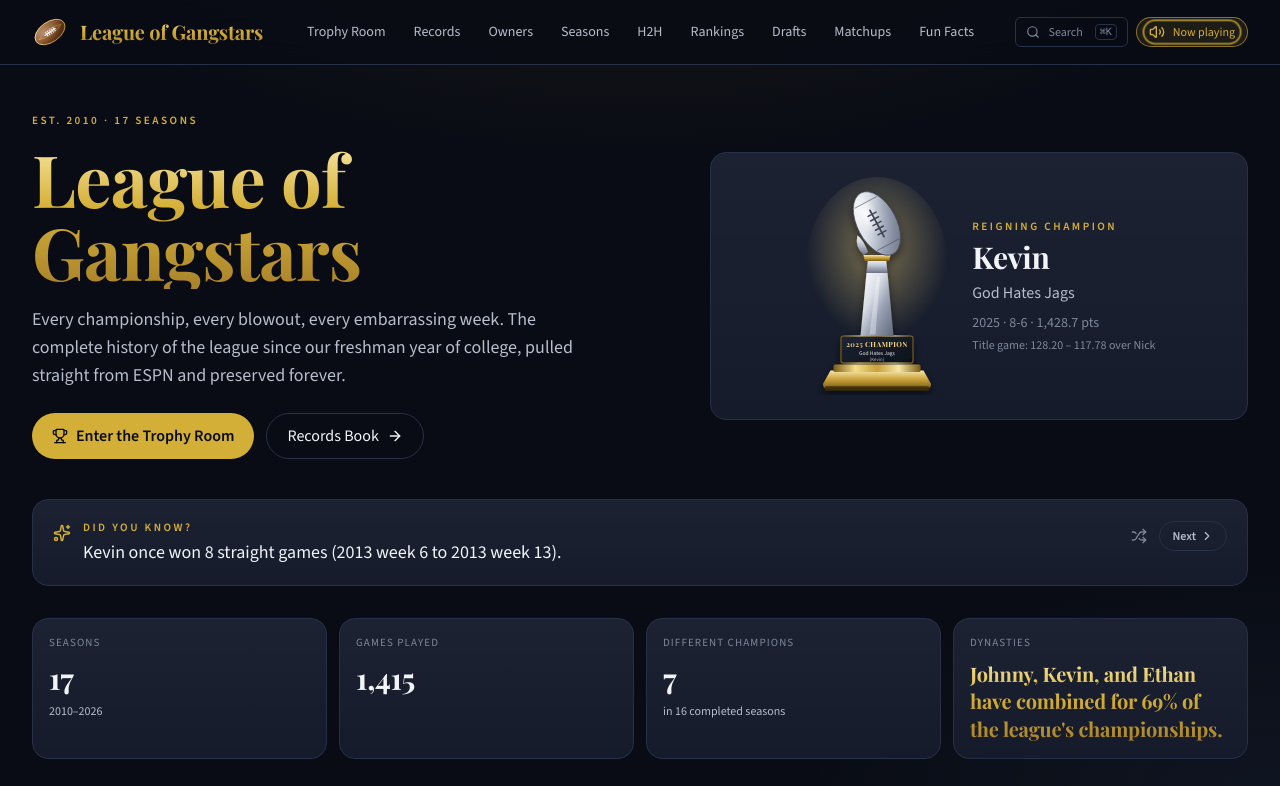
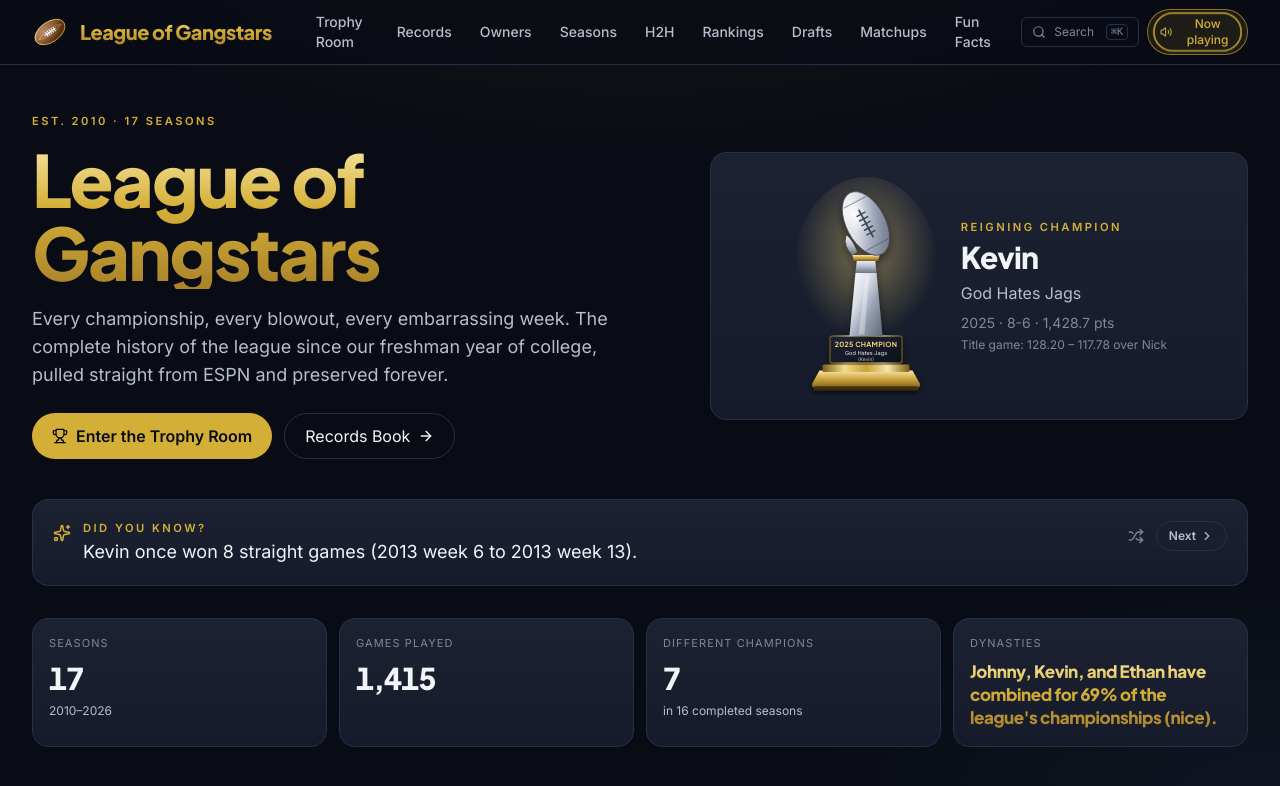
Before and after one commit to jjmeier51/fantasyfootball, a Next.js app: page / in a window 1280 px wide. Shown: the top 786 px of the page. Built offline with nearby package versions, Linux system fonts and the light colour scheme.

Commit message:
Switch to Plus Jakarta Sans + Inter; tweak dynasties tile
Co-Authored-By: Claude Fable 5.1 <noreply@anthropic.com>
Claude-Session: https://claude.ai/code/session_01TwTD6vuz5zLQqv63FnkNdw

```diff
--- a/app/globals.css
+++ b/app/globals.css
@@ -33,7 +33,7 @@
   --color-good: var(--good);
   --color-bad: var(--bad);
   --font-sans: var(--font-sans-src), ui-sans-serif, system-ui, sans-serif;
-  --font-display: var(--font-display-src), "Georgia", "Times New Roman", serif;
+  --font-display: var(--font-display-src), ui-sans-serif, system-ui, sans-serif;
 }
 
 html {
@@ -53,8 +53,8 @@ body {
 
 .font-display {
   font-family: var(--font-display);
-  font-weight: 700;
-  letter-spacing: -0.01em;
+  font-weight: 800;
+  letter-spacing: -0.025em;
 }
 
 .gold-text {
--- a/app/layout.tsx
+++ b/app/layout.tsx
@@ -1,5 +1,5 @@
 import type { Metadata } from "next";
-import { Playfair_Display, Source_Sans_3 } from "next/font/google";
+import { Inter, Plus_Jakarta_Sans } from "next/font/google";
 import "./globals.css";
 import Nav from "@/components/Nav";
 import Footer from "@/components/Footer";
@@ -7,8 +7,9 @@ import ThemePlayer from "@/components/ThemePlayer";
 import CommandPalette from "@/components/CommandPalette";
 import { meta, ownersLite, seasons } from "@/lib/data";
 
-const sans = Source_Sans_3({ variable: "--font-sans-src", subsets: ["latin"], weight: ["400", "600", "700"] });
-const display = Playfair_Display({ variable: "--font-display-src", subsets: ["latin"], weight: ["600", "700", "900"], style: ["normal", "italic"] });
+// Atlassian's Charlie Display / Charlie Text are proprietary; these are the closest open pairing.
+const sans = Inter({ variable: "--font-sans-src", subsets: ["latin"] });
+const display = Plus_Jakarta_Sans({ variable: "--font-display-src", subsets: ["latin"], weight: ["600", "700", "800"] });
 
 const description = `The complete history of ${meta.leagueName}: trophies, records, rivalries and fun facts since ${meta.firstSeason}.`;
 
--- a/app/opengraph-image.tsx
+++ b/app/opengraph-image.tsx
@@ -5,11 +5,11 @@ export const alt = "League of Gangstars";
 export const size = { width: 1200, height: 630 };
 export const contentType = "image/png";
 
-const PLAYFAIR_URL = "https://fonts.gstatic.com/s/playfairdisplay/v40/nuFvD-vYSZviVYUb_rj3ij__anPXJzDwcbmjWBN2PKeiukDQ.ttf";
+const DISPLAY_FONT_URL = "https://fonts.gstatic.com/s/plusjakartasans/v12/LDIbaomQNQcsA88c7O9yZ4KMCoOg4IA6-91aHEjcWuA_KUnNSg.ttf";
 
 async function loadFont(): Promise<ArrayBuffer | null> {
   try {
-    const res = await fetch(PLAYFAIR_URL);
+    const res = await fetch(DISPLAY_FONT_URL);
     return res.ok ? await res.arrayBuffer() : null;
   } catch {
     return null;
@@ -18,7 +18,7 @@ async function loadFont(): Promise<ArrayBuffer | null> {
 
 export default async function OpenGraphImage() {
   const champs = new Set(records.trophies.filter((t) => t.champion).map((t) => t.champion!.ownerKey)).size;
-  const playfair = await loadFont();
+  const displayFont = await loadFont();
   return new ImageResponse(
     (
       <div
@@ -31,7 +31,7 @@ export default async function OpenGraphImage() {
           padding: 64,
           background: "linear-gradient(160deg, #0f1420 0%, #090c14 60%, #141a2b 100%)",
           color: "#f2f4f8",
-          fontFamily: playfair ? "Playfair" : "serif",
+          fontFamily: displayFont ? "Display" : "sans-serif",
         }}
       >
         <div style={{ display: "flex", alignItems: "center", gap: 18, fontSize: 22, letterSpacing: 6, color: "#d4af37", textTransform: "uppercase" }}>
@@ -39,7 +39,7 @@ export default async function OpenGraphImage() {
           Est. {meta.firstSeason} · Fantasy Football
         </div>
         <div style={{ display: "flex", flexDirection: "column" }}>
-          <div style={{ fontSize: 108, fontWeight: 700, lineHeight: 1, color: "#e9c766" }}>{meta.leagueName}</div>
+          <div style={{ fontSize: 96, fontWeight: 800, lineHeight: 1.05, letterSpacing: -3, color: "#e9c766" }}>{meta.leagueName}</div>
           <div style={{ fontSize: 30, color: "#b6bdcc", marginTop: 18, fontFamily: "Helvetica, Arial, sans-serif" }}>
             Every championship, every blowout, every embarrassing week. Preserved forever.
           </div>
@@ -59,6 +59,6 @@ export default async function OpenGraphImage() {
         </div>
       </div>
     ),
-    { ...size, fonts: playfair ? [{ name: "Playfair", data: playfair, weight: 700, style: "normal" }] : [] },
+    { ...size, fonts: displayFont ? [{ name: "Display", data: displayFont, weight: 800, style: "normal" }] : [] },
   );
 }
--- a/app/page.tsx
+++ b/app/page.tsx
@@ -30,7 +30,7 @@ export default function HomePage() {
   const top3 = podium.slice(0, 3);
   const top3Share = totalTitles ? Math.round((top3.reduce((a, [, n]) => a + n, 0) / totalTitles) * 100) : 0;
   const top3Names = top3.map(([k]) => ownerName(k));
-  const dynastyLine = top3.length === 3 ? `${top3Names[0]}, ${top3Names[1]}, and ${top3Names[2]} have combined for ${top3Share}% of the league's championships.` : "";
+  const dynastyLine = top3.length === 3 ? `${top3Names[0]}, ${top3Names[1]}, and ${top3Names[2]} have combined for ${top3Share}% of the league's championships (nice).` : "";
   const latestWeek = currentSeason.completedWeeks.length ? Math.max(...currentSeason.completedWeeks) : null;
   const latest = latestWeek ? currentSeason.matchups.filter((m) => m.week === latestWeek && m.decided) : [];
   const history = thisWeekInHistory();
@@ -92,7 +92,7 @@ export default function HomePage() {
         {dynastyLine ? (
           <Link href="/trophy-room" className="card card-hover p-4 h-full">
             <div className="text-[11px] uppercase tracking-widest text-muted">Dynasties</div>
-            <div className="font-display text-lg sm:text-xl leading-snug mt-2 gold-text">{dynastyLine}</div>
+            <div className="font-display text-base sm:text-[17px] leading-snug mt-2 gold-text">{dynastyLine}</div>
           </Link>
         ) : (
           <StatTile label="Most titles" value={podium[0] ? podium[0][1] : "—"} sub={podium[0] ? ownerName(podium[0][0]) : ""} accent href="/trophy-room" />
--- a/components/Trophy.tsx
+++ b/components/Trophy.tsx
@@ -108,7 +108,7 @@ export default function Trophy({ year, line1, line2, size = 220, glow, dim, clas
       </g>
 
       {/* engraving */}
-      <text x="100" y="226" textAnchor="middle" fontSize="9.5" fontWeight="700" fill="#f1d67a" fontFamily="var(--font-display-src), Georgia, serif" letterSpacing="0.5">
+      <text x="100" y="226" textAnchor="middle" fontSize="9.5" fontWeight="700" fill="#f1d67a" fontFamily="var(--font-display-src), system-ui, sans-serif" letterSpacing="0.3">
         {year} CHAMPION
       </text>
       <text x="100" y="237" textAnchor="middle" fontSize="7.5" fill="#e6e9f0" fontFamily="var(--font-sans-src), system-ui, sans-serif">
```
